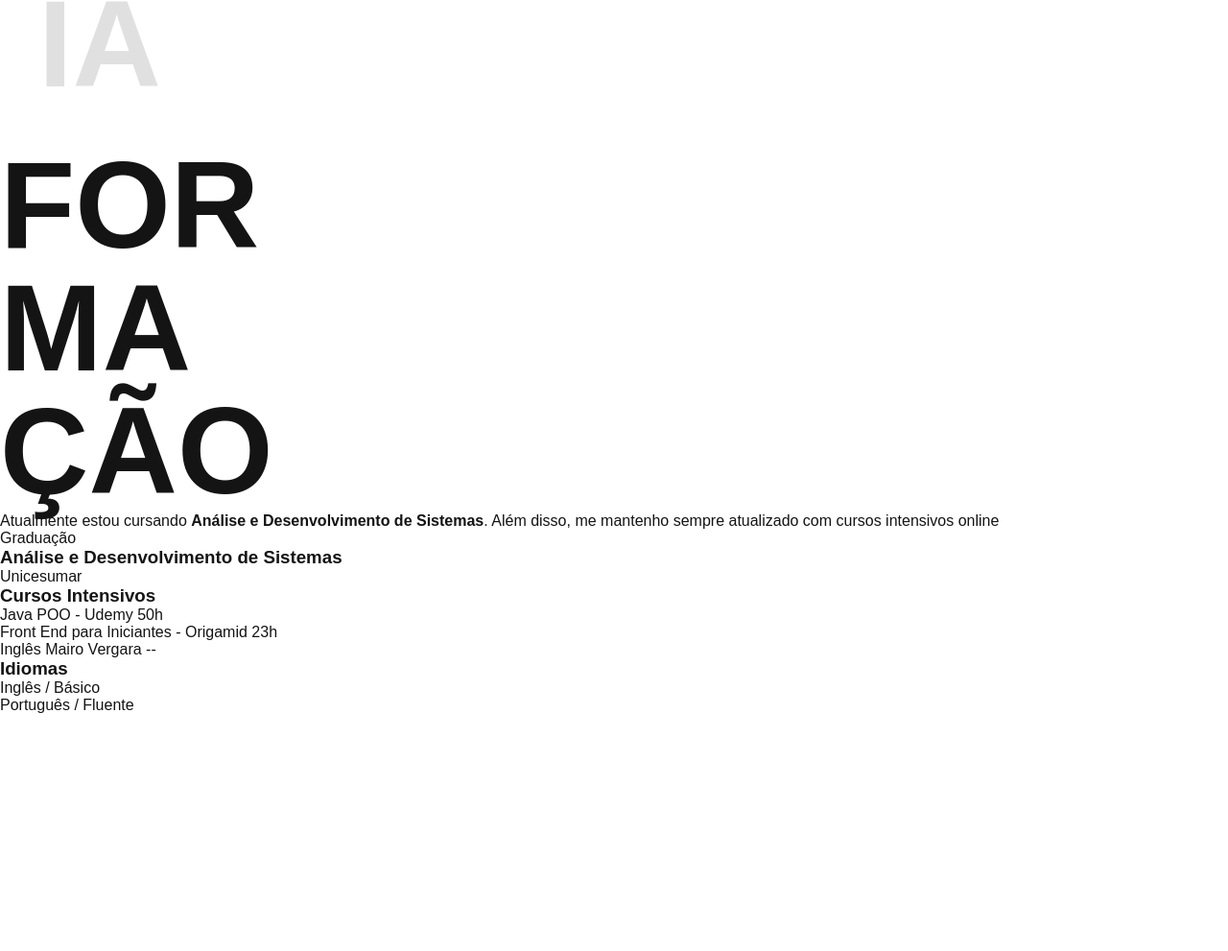
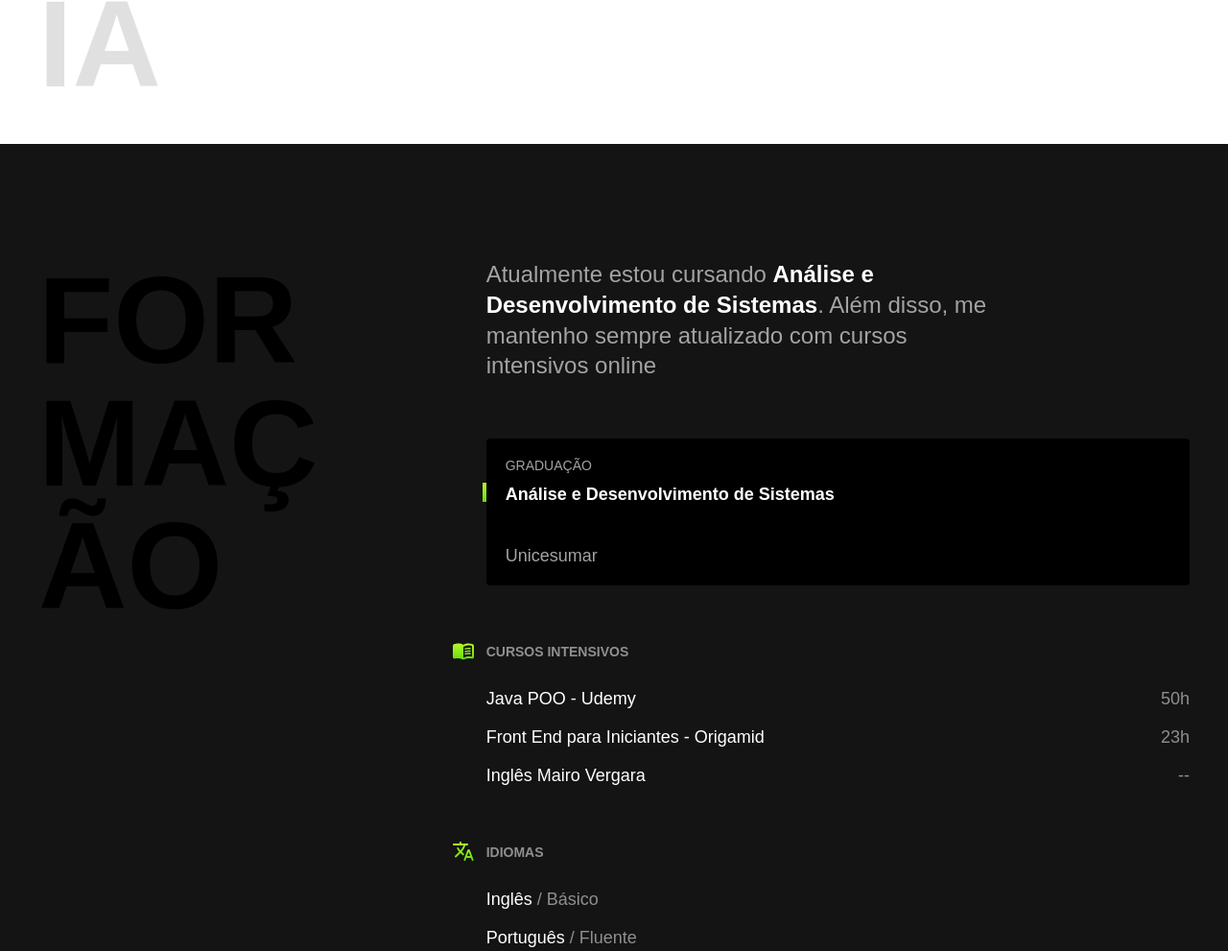
Before and after one commit to diegomayolo/diegomayolo.github.io, a plain HTML site: page index.html in a window 1280 px wide. Shown: the part 1104-2095 px from the top of the page at 96% size. Drawn offline with Linux system fonts and the light colour scheme.

Commit message:
Formacao - CSS

```diff
--- a/css/formacao.css
+++ b/css/formacao.css
@@ -0,0 +1,134 @@
+.formacao {
+  background: #141414;
+  color: #ffffff;
+}
+
+.formacao-container {
+  max-width: 1200px;
+  padding: 120px 20px;
+  margin: 0 auto;
+  display: grid;
+  grid-template-columns: 1fr 2fr;
+  gap: 100px;
+  position: relative;
+}
+
+.formacao-container::after {
+  content: "";
+  display: block;
+  width: 130px;
+  height: 100px;
+  background: url("../img/detalhe.svg") no-repeat center;
+  position: absolute;
+  bottom: -50px;
+  left: 20px;
+}
+
+.formacao .subtitulo {
+  color: #000000;
+  max-width: 5ch;
+}
+
+.formacao-texto {
+  font-size: 1.5rem;
+  line-height: 1.33;
+  max-width: 40ch;
+  margin-bottom: 60px;
+  color: #a3a3a3;
+}
+
+.formacao-texto strong {
+  color: #ffffff;
+}
+
+.faculdade-lista {
+  display: flex;
+  flex-wrap: wrap;
+  gap: 20px;
+  margin-bottom: 60px;
+}
+
+.faculdade {
+  flex: 1;
+  background: #000000;
+  padding: 20px;
+  border-radius: 4px;
+  display: flex;
+  flex-direction: column;
+}
+
+.faculdade-tipo {
+  font-size: 0.875rem;
+  text-transform: uppercase;
+  color: #a3a3a3;
+  margin-bottom: 10px;
+}
+
+.faculdade-curso {
+  flex: 1;
+  font-size: 1.125rem;
+  line-height: 1.4;
+  margin-bottom: 40px;
+  position: relative;
+}
+
+.faculdade-curso::before {
+  content: "";
+  display: block;
+  width: 4px;
+  height: 20px;
+  background: linear-gradient(#b6f829, #67dd0a);
+  position: absolute;
+  left: -24px;
+}
+
+.faculdade-instituicao {
+  font-size: 1.125rem;
+  color: #a3a3a3;
+}
+
+.cursos {
+  margin-bottom: 60px;
+}
+
+.formacao-extra h3 {
+  font-size: 0.875rem;
+  line-height: 1.4;
+  color: #8f8f8f;
+  text-transform: uppercase;
+  margin-bottom: 30px;
+  position: relative;
+}
+
+.formacao-extra h3::before {
+  display: block;
+  content: "";
+  width: 24px;
+  height: 24px;
+  position: absolute;
+  left: -36px;
+  top: -4px;
+}
+
+.cursos h3::before {
+  background: url("../img/cursos.svg") no-repeat center center;
+}
+
+.idiomas h3::before {
+  background: url("../img/idiomas.svg") no-repeat center center;
+}
+
+.formacao-extra li {
+  font-size: 1.125rem;
+  line-height: 1.1;
+  margin-bottom: 20px;
+}
+
+.formacao-extra span {
+  color: #8f8f8f;
+}
+
+.cursos li {
+  display: flex;
+  justify-content: space-between;
+}
--- a/css/global.css
+++ b/css/global.css
@@ -35,6 +35,6 @@ img {
   .subtitulo {
     font-size: 3rem;
     text-transform: capitalize;
-    max-width: initial;
+    max-width: initial !important;
   }
 }
```
Also changed, not shown: index.html (+1 -1 lines).
